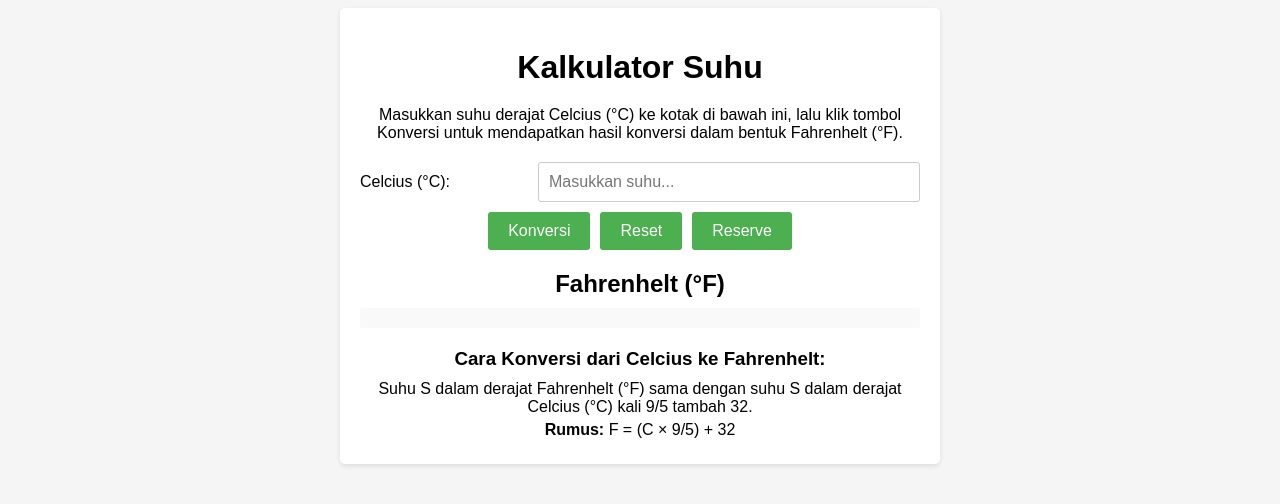
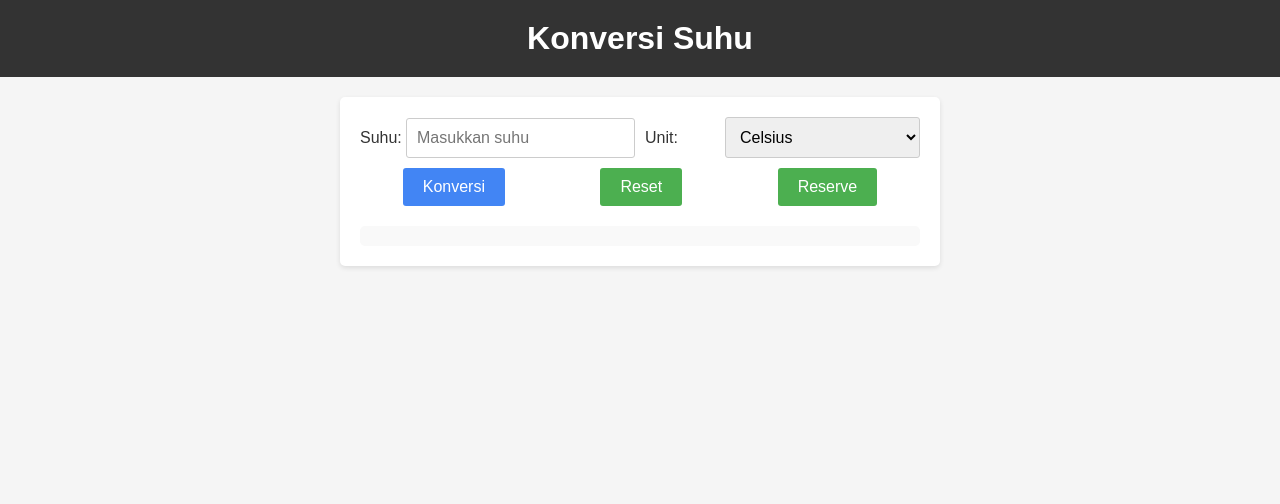
Before and after one commit to AndhiSetyaHermawan/RevoU_day1, a plain HTML site: page index.html in a window 1280 px wide. Both pictures are taken after a click on the button "Reset". Drawn offline with Linux system fonts and the light colour scheme.

Commit message:
Update 20/6/2023 11.30

```diff
--- a/css/style.css
+++ b/css/style.css
@@ -1,120 +1,89 @@
-/* Menggunakan box-sizing untuk menghindari masalah dengan lebar dan tinggi elemen */
+/* Reset CSS */
 * {
   box-sizing: border-box;
+  margin: 0;
+  padding: 0;
 }
 
-/* Styling umum untuk body */
+/* Styling umum */
 body {
   font-family: Arial, sans-serif;
   background-color: #f5f5f5;
+  color: #333;
 }
 
-/* Styling untuk container utama */
-.container {
+header {
+  background-color: #333;
+  padding: 20px;
+  text-align: center;
+}
+
+h1 {
+  color: #fff;
+}
+
+main {
   max-width: 600px;
-  margin: 0 auto;
+  margin: 20px auto;
   padding: 20px;
   background-color: #fff;
   border-radius: 5px;
   box-shadow: 0 2px 5px rgba(0, 0, 0, 0.1);
 }
 
-/* Styling untuk judul utama */
-h1 {
-  text-align: center;
-  margin-bottom: 20px;
+form {
+  display: flex;
+  flex-wrap: wrap;
+  gap: 10px;
+  align-items: center;
+  justify-content: center;
 }
 
-/* Styling untuk paragraf penjelasan */
-.input-container p {
-  text-align: center;
-  margin-bottom: 20px;
+.input-group {
+  flex: 1 1 200px;
+  display: flex;
+  align-items: center;
 }
 
-/* Styling untuk grup input */
-.input-group {
-  display: flex;
-  justify-content: space-between;
-  align-items: center;
-  margin-bottom: 10px;
+label {
+  flex-basis: 80px;
 }
 
-/* Styling untuk label input */
-.input-group label {
-  flex-basis: 30%;
-  margin-right: 10px;
-}
-
-/* Styling untuk input suhu */
-.input-group input {
-  flex-grow: 1;
+input,
+select {
+  flex: 1;
   padding: 10px;
   border: 1px solid #ccc;
   border-radius: 3px;
   font-size: 16px;
 }
 
-/* Styling untuk grup tombol */
-.button-group {
-  display: flex;
-  justify-content: center;
-}
-
-/* Styling untuk tombol Konversi, Reset, dan Reserve */
-.convert-btn,
-.reset-btn,
-.reverse-btn {
+button {
   padding: 10px 20px;
-  margin: 0 5px;
   border: none;
   border-radius: 3px;
   background-color: #4caf50;
   color: #fff;
   font-size: 16px;
   cursor: pointer;
+  margin: 0 auto;
 }
 
-/* Styling saat tombol diklik */
-.convert-btn:hover,
-.reset-btn:hover,
-.reverse-btn:hover {
+button[type="submit"] {
+  background-color: #4285f4;
+}
+
+button:hover {
   background-color: #45a049;
 }
 
-/* Styling untuk kontainer hasil konversi */
-.result-container {
-  text-align: center;
+#conversionResult {
   margin-top: 20px;
+  padding: 10px;
+  border: 1px solid #ccc;
+  border-radius: 5px;
+  font-size: 16px;
+  line-height: 1.5;
+  white-space: pre-wrap;
+  background-color: #f9f9f9;
 }
-
-/* Styling untuk judul hasil konversi */
-.result-container h2 {
-  margin-bottom: 10px;
-}
-
-/* Styling untuk hasil konversi */
-#result {
-  /* Tambahkan styling sesuai kebutuhan */
-  background-color: #f9f9f9;
-  color: #333;
-  padding: 10px;
-  border-radius: 3px;
-  font-size: 18px;
-  text-align: center;
-}
-
-/* Styling untuk kontainer informasi konversi */
-.conversion-info {
-  margin-top: 20px;
-  text-align: center;
-}
-
-/* Styling untuk judul informasi konversi */
-.conversion-info h3 {
-  margin-bottom: 10px;
-}
-
-/* Styling untuk paragraf informasi konversi */
-.conversion-info p {
-  margin: 5px;
-}
--- a/index.html
+++ b/index.html
@@ -1,45 +1,40 @@
 <!DOCTYPE html>
-<html>
+<html lang="id">
+
 <head>
-  <title>Kalkulator Suhu</title>
-  <link rel="stylesheet" type="text/css" href="css/style.css">
+  <meta charset="UTF-8">
+  <meta name="viewport" content="width=device-width, initial-scale=1.0">
+  <title>Konversi Suhu</title>
+  <link rel="stylesheet" href="css/style.css">
 </head>
+
 <body>
-  <div class="container">
-    <h1>Kalkulator Suhu</h1>
+  <header>
+    <h1>Konversi Suhu</h1>
+  </header>
 
-    <!-- Formulir Masukan Suhu -->
-    <div class="input-container">
-      <p>Masukkan suhu derajat Celcius (°C) ke kotak di bawah ini, lalu klik tombol Konversi untuk mendapatkan hasil konversi dalam bentuk Fahrenhelt (°F).</p>
+  <main>
+    <form id="temperatureForm">
+      <div class="input-group">
+        <label for="temperatureInput">Suhu:</label>
+        <input type="number" id="temperatureInput" placeholder="Masukkan suhu" required>
+      </div>
+      <div class="input-group">
+        <label for="unitSelect">Unit:</label>
+        <select id="unitSelect" required>
+          <option value="celsius">Celsius</option>
+          <option value="fahrenheit">Fahrenheit</option>
+        </select>
+      </div>
+      <button type="submit" id="konversiBtn">Konversi</button>
+      <button type="button" id="resetBtn">Reset</button>
+      <button type="button" id="reverseBtn">Reserve</button>
+    </form>
 
-      <div class="input-group">
-        <label for="temperature">Celcius (°C):</label>
-        <input type="text" id="temperature" name="temperature" placeholder="Masukkan suhu...">
-      </div>
+    <div id="conversionResult"></div>
+  </main>
 
-      <!-- Tombol Konversi, Reset, dan Reserve -->
-      <div class="button-group">
-        <button type="submit" class="convert-btn" id="konversiBtn">Konversi</button>
-        <button type="button" class="reset-btn" id="resetBtn">Reset</button>
-        <button type="button" class="reverse-btn" id="reverseBtn">Reserve</button>
-      </div>
-    </div>
+  <script src="js/script.js"></script>
+</body>
 
-    <!-- Menampilkan Hasil Konversi -->
-    <div class="result-container">
-      <h2>Fahrenhelt (°F)</h2>
-      <div id="result"></div>
-    </div>
-
-    <!-- Penjelasan Hasil Konversi -->
-    <div class="conversion-info">
-      <h3>Cara Konversi dari Celcius ke Fahrenhelt:</h3>
-      <p>Suhu S dalam derajat Fahrenhelt (°F) sama dengan suhu S dalam derajat Celcius (°C) kali 9/5 tambah 32.</p>
-      <p><strong>Rumus:</strong> F = (C × 9/5) + 32</p>
-    </div>
-  </div>
-
-  <!-- Menghubungkan file JavaScript -->
-  <script src="js/script.js" type="text/javascript"></script>
-</body>
 </html>
--- a/js/script.js
+++ b/js/script.js
@@ -1,61 +1,70 @@
-// Event listener untuk tombol Konversi
-document.getElementById("konversiBtn").addEventListener("click", function(event) {
-  event.preventDefault(); // Menghentikan pengiriman formulir
+// Tangkap formulir suhu dan tombol reset/reserve
+var temperatureForm = document.getElementById("temperatureForm");
+var resetBtn = document.getElementById("resetBtn");
+var reverseBtn = document.getElementById("reverseBtn");
 
-  // Mendapatkan nilai suhu dari input
-  var temperature = parseFloat(document.getElementById("temperature").value);
-  var resultElement = document.getElementById("result");
-  var result;
+// Tambahkan event listener untuk acara pengiriman formulir
+temperatureForm.addEventListener("submit", function(event) {
+  event.preventDefault(); // Mencegah pengiriman formulir
+
+  // Dapatkan nilai suhu dan unit dari input
+  var temperatureInput = parseFloat(document.getElementById("temperatureInput").value);
+  var unitSelect = document.getElementById("unitSelect").value;
+  var conversionResult = document.getElementById("conversionResult");
 
   // Validasi input suhu
-  if (isNaN(temperature)) {
-    result = "Masukkan suhu yang valid!";
-  } else {
-    // Melakukan konversi suhu ke Fahrenheit
-    result = "Hasil konversi: " + convertToFahrenheit(temperature).toFixed(2) + " Fahrenheit";
+  if (isNaN(temperatureInput)) {
+    conversionResult.textContent = "Masukkan suhu yang valid!";
+    conversionResult.style.border = "none"; // Hapus border jika input tidak valid
+    return;
   }
 
-  // Menampilkan hasil konversi
-  resultElement.innerHTML = result;
+  // Konversi suhu berdasarkan unit yang dipilih
+  var result;
+  var formula;
+  if (unitSelect === "celsius") {
+    result = (temperatureInput * 9/5) + 32;
+    formula = "(" + temperatureInput + " × 9/5) + 32";
+    conversionResult.textContent = "Input suhu: " + temperatureInput + "°C\n" +
+                                   "Hasil konversi: " + formula + " = " + result.toFixed(2) + "°F";
+    conversionResult.style.border = "1px solid #ccc"; // Tambahkan border pada kotak hasil konversi
+  } else if (unitSelect === "fahrenheit") {
+    result = (temperatureInput - 32) * 5/9;
+    formula = "(" + temperatureInput + " - 32) × 5/9";
+    conversionResult.textContent = "Input suhu: " + temperatureInput + "°F\n" +
+                                   "Hasil konversi: " + formula + " = " + result.toFixed(2) + "°C";
+    conversionResult.style.border = "1px solid #ccc"; // Tambahkan border pada kotak hasil konversi
+  }
 });
 
-// Event listener untuk tombol Reset
-document.getElementById("resetBtn").addEventListener("click", function(event) {
-  event.preventDefault(); // Menghentikan pengiriman formulir
-  resetForm();
+// Tambahkan event listener untuk tombol reset
+resetBtn.addEventListener("click", function(event) {
+  event.preventDefault(); // Mencegah pengiriman formulir
+  var conversionResult = document.getElementById("conversionResult");
+  conversionResult.style.border = "none"; // Hapus border saat mereset formulir
+  document.getElementById("temperatureInput").value = "";
+  conversionResult.textContent = "";
 });
 
-// Event listener untuk tombol Reserve
-document.getElementById("reverseBtn").addEventListener("click", function(event) {
-  event.preventDefault(); // Menghentikan pengiriman formulir
-  reverseConversion();
+// Tambahkan event listener untuk tombol reserve
+reverseBtn.addEventListener("click", function(event) {
+  event.preventDefault(); // Mencegah pengiriman formulir
+  var conversionResult = document.getElementById("conversionResult");
+  var resultText = conversionResult.textContent;
+
+  if (resultText.includes("°C")) {
+    var fahrenheit = parseFloat(resultText.split("=")[1]);
+    var celsius = (fahrenheit - 32) * 5/9;
+    var formula = "(" + fahrenheit.toFixed(2) + " - 32) × 5/9";
+    conversionResult.textContent = "Input suhu: " + fahrenheit.toFixed(2) + "°F\n" +
+                                   "Hasil konversi: " + formula + " = " + celsius.toFixed(2) + "°C";
+    conversionResult.title = "Formula konversi Fahrenheit ke Celsius: " + formula + " = " + celsius.toFixed(2);
+  } else if (resultText.includes("°F")) {
+    var celsius = parseFloat(resultText.split("=")[1]);
+    var fahrenheit = (celsius * 9/5) + 32;
+    var formula = "(" + celsius.toFixed(2) + " × 9/5) + 32";
+    conversionResult.textContent = "Input suhu: " + celsius.toFixed(2) + "°C\n" +
+                                   "Hasil konversi: " + formula + " = " + fahrenheit.toFixed(2) + "°F";
+    conversionResult.title = "Formula konversi Celsius ke Fahrenheit: " + formula + " = " + fahrenheit.toFixed(2);
+  }
 });
-
-// Fungsi untuk konversi suhu ke Fahrenheit
-function convertToFahrenheit(celsius) {
-  return (celsius * 9/5) + 32;
-}
-
-// Fungsi untuk mereset formulir
-function resetForm() {
-  document.getElementById("temperature").value = "";
-  document.getElementById("result").innerHTML = "";
-}
-
-// Fungsi untuk membalik konversi dari Fahrenheit ke Celcius
-function reverseConversion() {
-  var temperature = parseFloat(document.getElementById("temperature").value);
-  var resultElement = document.getElementById("result");
-  var result;
-
-  // Validasi input suhu
-  if (isNaN(temperature)) {
-    result = "Masukkan suhu yang valid!";
-  } else {
-    // Melakukan konversi suhu ke Celcius
-    result = "Hasil konversi: " + convertToCelsius(temperature).toFixed(2) + " Celcius";
-  }
-
-  // Menampilkan hasil konversi
-  resultElement.innerHTML = result;
-}
```
